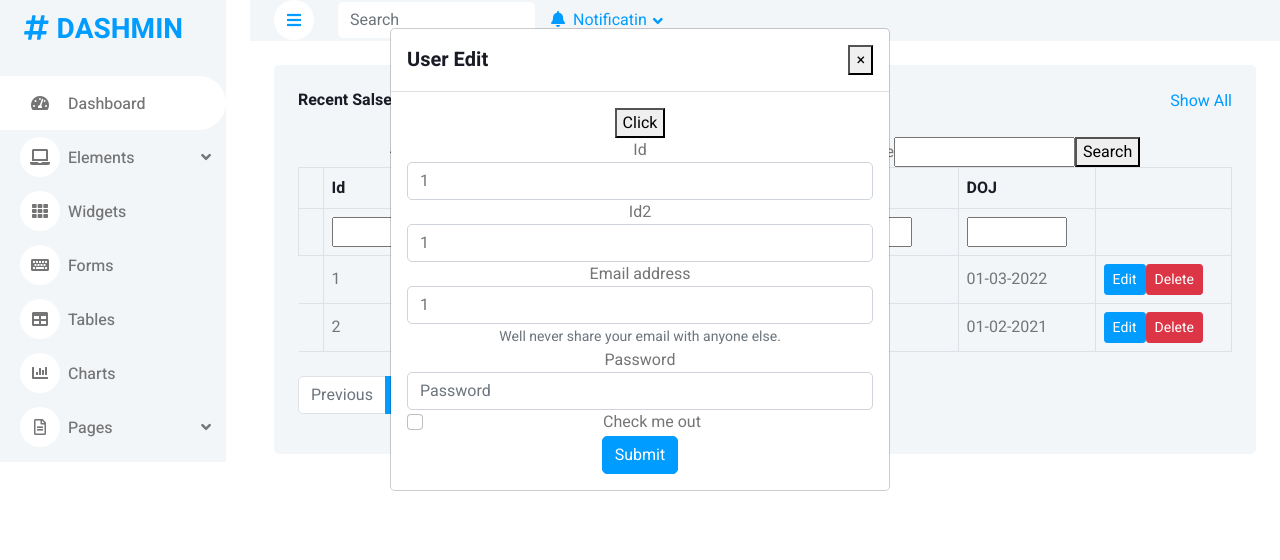
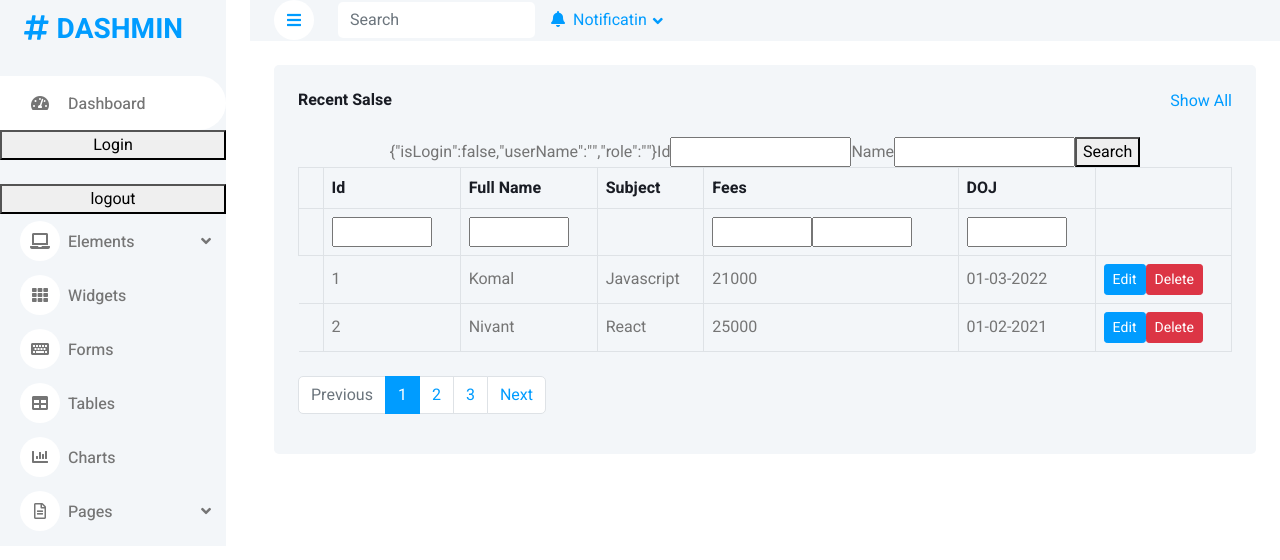
Before and after one commit to AbhayVel/manishReact, a React (Create React App) app in the folder demo2/: page / in a window 1280 px wide. Shown: the top 560 px of the page. Built offline with nearby package versions, Linux system fonts and the light colour scheme.

Commit message:
added login button

```diff
--- a/demo2/src/pages/BaasePage/BasePage.tsx
+++ b/demo2/src/pages/BaasePage/BasePage.tsx
@@ -1,10 +1,22 @@
 import React, { Children } from 'react';
+import { useDispatch, useSelector } from 'react-redux';
 
 
+/*
+ * Added dispatch method
+ */
+export const BasePage = (props : any) => {
+    const isLogin: any = useSelector((state: any) => state)
+    const dispatch: any = useDispatch();
+    const { children } = props;
 
-export const BasePage = (props : any) => {
+    const login = () => {
+        dispatch({ type: 'login', payload: { userName: "abhay", role: "admin" } });
+    }
+    const logout = () => {
+        dispatch({ type: 'logout' });
+    }
 
-    const { children} =props;
 
     return (
     <div className="container-xxl position-relative bg-white d-flex p-0">
@@ -12,10 +24,14 @@ export const BasePage = (props : any) => {
             <nav className="navbar bg-light navbar-light">
                 <a href="index.html" className="navbar-brand mx-4 mb-3">
                     <h3 className="text-primary"><i className="fa fa-hashtag me-2" />DASHMIN</h3>
-                </a>
+                    </a>
+
                 <div className="navbar-nav w-100">
                     <a href="index.html" className="nav-item nav-link active">
-                        <i className="fa fa-tachometer-alt me-2" />Dashboard</a>
+                            <i className="fa fa-tachometer-alt me-2" />Dashboard</a>
+                        <button type="button" onClick={login}>Login </button>
+                        <br />
+                        <button type="button" onClick={logout}>logout </button>
                     <div className="nav-item dropdown">
                         <a href="index.html" className="nav-link dropdown-toggle" data-bs-toggle="dropdown">
                             <i className="fa fa-laptop me-2" />Elements</a>
--- a/demo2/src/pages/Student_AV/Student.tsx
+++ b/demo2/src/pages/Student_AV/Student.tsx
@@ -45,7 +45,7 @@ export const PopUp=(props: any)=>{
 
 
 export const Student = () => {
-
+    //subscribe the state.
     const isLogin: any = useSelector((state: any) => state)
     debugger;
     const [currentUser, setCurrentUser]= useState({id: 1})
@@ -207,7 +207,7 @@ export const Student = () => {
 
     ])
 
-   const [isOpenPopUp,setIsOpenPopUp]=useState(true);
+   const [isOpenPopUp,setIsOpenPopUp]=useState(false);
 
     const [studentData, setStudentData] = useState([...fullData])
     const [sortOrder, setSortOrder] = useState(-1);
```
